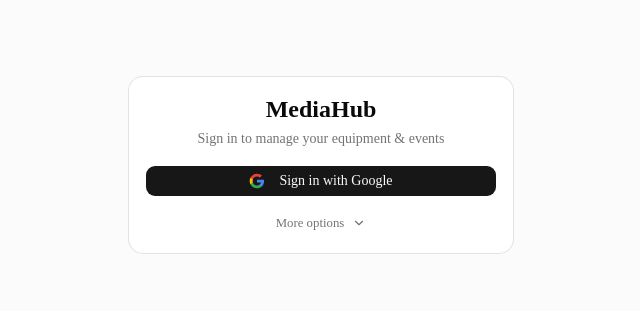
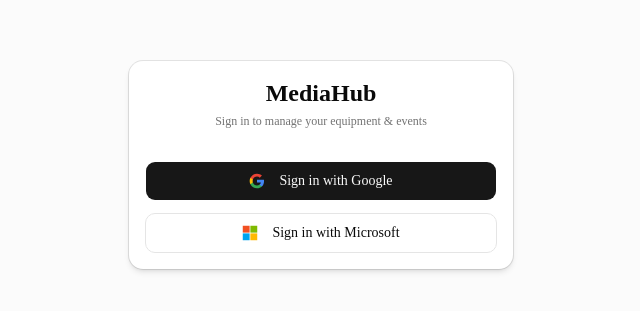
Before and after one commit to chaoseternity/mediahub_website, a Next.js app: page /login in a window 1280 px wide. Shown: the part 235-546 px from the top of the page, without its empty margins (319-959 px from the left). Built offline with nearby package versions, Linux system fonts and the light colour scheme.

Commit message:
Bug Fix V3

```diff
--- a/app/(auth)/login/page.tsx
+++ b/app/(auth)/login/page.tsx
@@ -1,6 +1,5 @@
 "use client";
 
-import { useState } from "react";
 import { signIn } from "next-auth/react";
 import { Button } from "@/components/ui/button";
 import {
@@ -10,7 +9,6 @@
   CardHeader,
   CardTitle,
 } from "@/components/ui/card";
-import { ChevronDown } from "lucide-react";
 
 function MicrosoftIcon() {
   return (
@@ -35,49 +33,32 @@
 }
 
 export default function LoginPage() {
-  const [showMore, setShowMore] = useState(false);
-
   return (
-    <main className="min-h-screen flex items-center justify-center bg-muted/40">
-      <Card className="w-full max-w-sm">
-        <CardHeader className="text-center">
+    <main className="min-h-screen flex items-center justify-center bg-muted/40 p-4">
+      <Card className="w-full max-w-sm shadow-md">
+        <CardHeader className="text-center pb-4">
           <CardTitle className="text-2xl font-bold">MediaHub</CardTitle>
-          <CardDescription>Sign in to manage your equipment & events</CardDescription>
+          <CardDescription className="text-xs">Sign in to manage your equipment & events</CardDescription>
         </CardHeader>
         <CardContent className="flex flex-col gap-3">
-          {/* Primary: Google */}
+          {/* Option 1: Google */}
           <Button
-            className="w-full"
+            className="w-full font-medium h-10"
             onClick={() => signIn("google", { callbackUrl: "/dashboard" })}
           >
             <GoogleIcon />
             Sign in with Google
           </Button>
 
-          {/* More Options toggle */}
+          {/* Option 2: Microsoft (Directly below Google) */}
           <Button
-            variant="ghost"
-            size="sm"
-            className="w-full text-muted-foreground"
-            onClick={() => setShowMore((v) => !v)}
+            variant="outline"
+            className="w-full font-medium h-10"
+            onClick={() => signIn("microsoft-entra-id", { callbackUrl: "/dashboard" })}
           >
-            More options
-            <ChevronDown
-              className={`ml-1 h-3.5 w-3.5 transition-transform duration-200 ${showMore ? "rotate-180" : ""}`}
-            />
+            <MicrosoftIcon />
+            Sign in with Microsoft
           </Button>
-
-          {/* Secondary: Microsoft */}
-          {showMore && (
-            <Button
-              variant="outline"
-              className="w-full"
-              onClick={() => signIn("microsoft-entra-id", { callbackUrl: "/dashboard" })}
-            >
-              <MicrosoftIcon />
-              Sign in with Microsoft
-            </Button>
-          )}
         </CardContent>
       </Card>
     </main>
--- a/app/api/rsvp/route.ts
+++ b/app/api/rsvp/route.ts
@@ -5,7 +5,6 @@
 const RSVPPostSchema = z.object({
   token: z.string().min(1, "Token required"),
   status: z.enum(["confirmed", "declined"]),
-  note: z.string().max(500).optional(),
 });
 
 export async function GET(req: NextRequest) {
@@ -37,7 +36,6 @@
       section: details.section,
       responseStatus: details.response_status,
       respondedAt: details.responded_at,
-      responseNote: details.response_note,
     });
   } catch (err: unknown) {
     console.error("RSVP GET Error:", err);
@@ -56,8 +54,8 @@
       return NextResponse.json({ error: parsed.error.flatten() }, { status: 400 });
     }
 
-    const { token, status, note } = parsed.data;
-    const result = await updateDeploymentRSVP(token, status, note);
+    const { token, status } = parsed.data;
+    const result = await updateDeploymentRSVP(token, status);
 
     if (!result.success) {
       return NextResponse.json({ error: result.error || "Failed to update RSVP" }, { status: 400 });
--- a/components/EventDetailModal.tsx
+++ b/components/EventDetailModal.tsx
@@ -349,12 +349,6 @@
                                       </Button>
                                     </div>
                                   </div>
-
-                                  {m.response_note && (
-                                    <p className="text-[10px] text-muted-foreground italic bg-background/50 px-1.5 py-0.5 rounded border border-muted">
-                                      &ldquo;{m.response_note}&rdquo;
-                                    </p>
-                                  )}
                                 </div>
                               );
                             })}
--- a/components/MobileNav.tsx
+++ b/components/MobileNav.tsx
@@ -83,7 +83,7 @@
   return (
     <>
       {/* Top bar — mobile only */}
-      <header className="md:hidden flex items-center gap-3 px-4 py-3 border-b bg-background sticky top-0 z-30">
+      <header className="md:hidden flex items-center gap-3 px-4 py-3 border-b bg-background/95 backdrop-blur-sm sticky top-0 z-40 shrink-0 shadow-2xs">
         <Button
           variant="ghost"
           size="icon"
--- a/components/SOPManager.tsx
+++ b/components/SOPManager.tsx
@@ -451,7 +451,7 @@
           )}
 
           {/* Chat Container */}
-          <div className="border rounded-xl bg-card flex flex-col h-[650px] shadow-sm overflow-hidden">
+          <div className="border rounded-xl bg-card flex flex-col h-[calc(100dvh-260px)] min-h-[480px] md:h-[650px] shadow-sm overflow-hidden">
             {/* Chat Header Bar */}
             <div className="px-4 py-2.5 border-b bg-muted/30 flex items-center justify-between text-xs">
               <div className="flex items-center gap-2">
--- a/lib/db.ts
+++ b/lib/db.ts
@@ -584,12 +584,11 @@
       response_status?: DeploymentResponseStatus;
       response_token?: string;
       responded_at?: string | null;
-      response_note?: string | null;
     }
   >`
     SELECT
       u.id, u.name, u.email, u.username, u.google_id, u.image, u.role, u.provider, u.created_at,
-      ed.section, ed.attending_rehearsal, ed.response_status, ed.response_token, ed.responded_at, ed.response_note
+      ed.section, ed.attending_rehearsal, ed.response_status, ed.response_token, ed.responded_at
     FROM users u
     JOIN event_deployments ed ON ed.user_id = u.id
     WHERE ed.event_id = ${id}
@@ -602,7 +601,6 @@
       response_status: dep.response_status || "pending",
       response_token: dep.response_token || undefined,
       responded_at: dep.responded_at || null,
-      response_note: dep.response_note || null,
     };
     if (section_deployments[dep.section]) {
       section_deployments[dep.section].push(item);
@@ -802,7 +800,6 @@
   response_status: DeploymentResponseStatus;
   response_token: string;
   responded_at: string | null;
-  response_note: string | null;
 }
 
 export async function getDeploymentByToken(token: string): Promise<DeploymentTokenDetails | null> {
@@ -815,9 +812,8 @@
     response_status: DeploymentResponseStatus;
     response_token: string;
     responded_at: string | null;
-    response_note: string | null;
   }>`
-    SELECT event_id, user_id, section, attending_rehearsal, response_status, response_token, responded_at, response_note
+    SELECT event_id, user_id, section, attending_rehearsal, response_status, response_token, responded_at
     FROM event_deployments
     WHERE response_token = ${token}
     LIMIT 1
@@ -836,22 +832,19 @@
     response_status: dep.response_status || "pending",
     response_token: dep.response_token,
     responded_at: dep.responded_at,
-    response_note: dep.response_note,
   };
 }
 
 export async function updateDeploymentRSVP(
   token: string,
-  status: "confirmed" | "declined",
-  note?: string
+  status: "confirmed" | "declined"
 ): Promise<{ success: boolean; error?: string }> {
   await ensureSchema();
   const { rowCount } = await sql`
     UPDATE event_deployments
     SET
       response_status = ${status},
-      responded_at = CURRENT_TIMESTAMP,
-      response_note = ${note || null}
+      responded_at = CURRENT_TIMESTAMP
     WHERE response_token = ${token}
   `;
   if (!rowCount || rowCount === 0) {
--- a/lib/postgres.ts
+++ b/lib/postgres.ts
@@ -183,7 +183,6 @@
           response_status TEXT NOT NULL DEFAULT 'pending' CHECK(response_status IN ('pending', 'confirmed', 'declined')),
           response_token TEXT,
           responded_at TIMESTAMP WITH TIME ZONE,
-          response_note TEXT,
           PRIMARY KEY (event_id, user_id, section)
         );
       `,
@@ -201,10 +200,6 @@
     await runSafe(
       () => sql`ALTER TABLE event_deployments ADD COLUMN IF NOT EXISTS responded_at TIMESTAMP WITH TIME ZONE;`,
       "ALTER event_deployments responded_at"
-    );
-    await runSafe(
-      () => sql`ALTER TABLE event_deployments ADD COLUMN IF NOT EXISTS response_note TEXT;`,
-      "ALTER event_deployments response_note"
     );
 
     await runSafe(
--- a/lib/test-db.ts
+++ b/lib/test-db.ts
@@ -103,7 +103,6 @@
     response_status     TEXT    NOT NULL DEFAULT 'pending' CHECK(response_status IN ('pending', 'confirmed', 'declined')),
     response_token      TEXT,
     responded_at        TEXT,
-    response_note       TEXT,
     PRIMARY KEY (event_id, user_id, section)
   );
 
--- a/lib/types.ts
+++ b/lib/types.ts
@@ -108,7 +108,6 @@
   response_status?: DeploymentResponseStatus;
   response_token?: string;
   responded_at?: string | null;
-  response_note?: string | null;
 }
 
 export interface SectionDeploymentMap {
```
Also changed, not shown: 1 other file (tests, documents, lock files or other folders).
